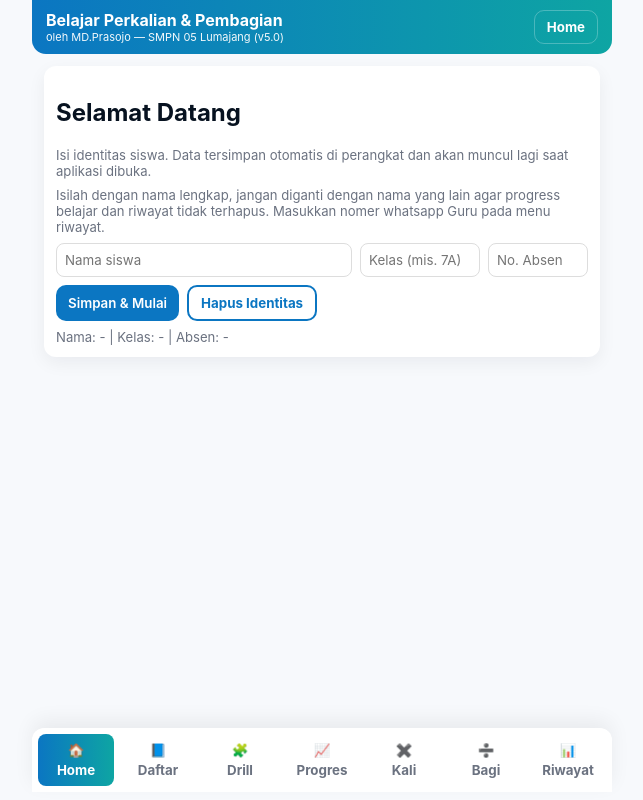
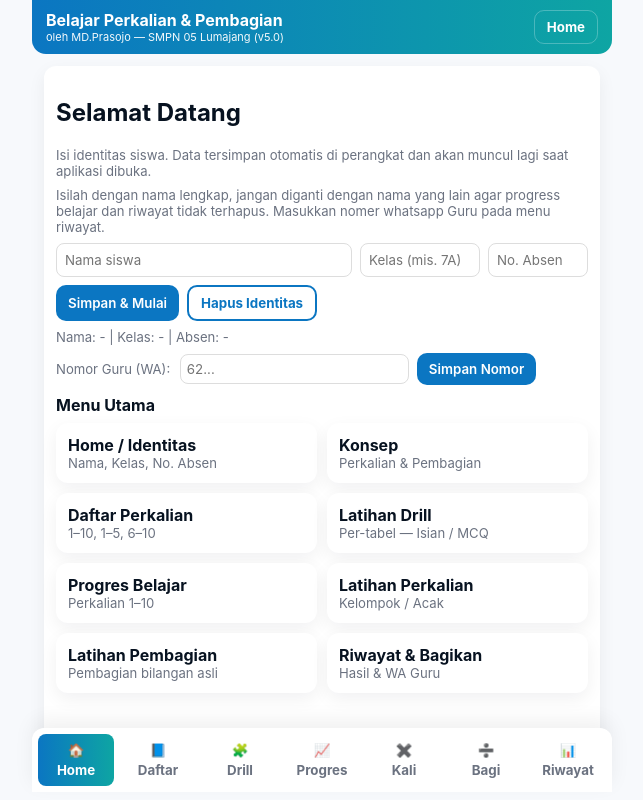
Before and after one commit to mdprasojo/kalibagi, a plain HTML site: page index.html in a window 1280 px wide. Shown: the whole page, without its empty margins (318-961 px from the left). Drawn offline with Linux system fonts and the light colour scheme.

Commit message:
Update index.html
perubahan halaman input nomer guru

```diff
--- a/index.html
+++ b/index.html
@@ -158,6 +158,31 @@ footer.app-footer{position:fixed;left:0;right:0;bottom:0;display:flex;justify-co
       </div>
       <div style="height:8px"></div>
       <div class="small">Nama: <span id="showName">-</span> | Kelas: <span id="showClass">-</span> | Absen: <span id="showAbsen">-</span></div>
+      <div style="height:8px"></div>
+      <div style="display:flex;gap:8px;align-items:center;flex-wrap:wrap">
+        <label class="small">Nomor Guru (WA):
+          <input id="teacherNumber" placeholder="62..." style="padding:6px;border-radius:8px;border:1px solid #ddd;margin-left:6px" />
+        </label>
+        <button class="btn" onclick="saveTeacher()">Simpan Nomor</button>
+        <div class="small" id="teacherSaved" style="margin-left:8px"></div>
+      </div>
+
+     <div style="height:10px"></div>
+      <div style="display:flex;justify-content:space-between;align-items:center">
+        <strong>Menu Utama</strong>
+        </div>
+      <div style="height:8px"></div>
+      <div style="display:grid;grid-template-columns:repeat(2,1fr);gap:10px">
+        <div class="card" onclick="navigate('cover')" style="cursor:pointer"><strong>Home / Identitas</strong><div class="small">Nama, Kelas, No. Absen</div></div>
+        <div class="card" onclick="navigate('konsep')" style="cursor:pointer"><strong>Konsep</strong><div class="small">Perkalian & Pembagian</div></div>
+        <div class="card" onclick="navigate('daftar')" style="cursor:pointer"><strong>Daftar Perkalian</strong><div class="small">1–10, 1–5, 6–10</div></div>
+        <div class="card" onclick="navigate('drill')" style="cursor:pointer"><strong>Latihan Drill</strong><div class="small">Per-tabel — Isian / MCQ</div></div>
+        <div class="card" onclick="navigate('progress')" style="cursor:pointer"><strong>Progres Belajar</strong><div class="small">Perkalian 1–10</div></div>
+        <div class="card" onclick="navigate('latihan_mul')" style="cursor:pointer"><strong>Latihan Perkalian</strong><div class="small">Kelompok / Acak</div></div>
+        <div class="card" onclick="navigate('latihan_div')" style="cursor:pointer"><strong>Latihan Pembagian</strong><div class="small">Pembagian bilangan asli</div></div>
+        <div class="card" onclick="navigate('riwayat')" style="cursor:pointer"><strong>Riwayat & Bagikan</strong><div class="small">Hasil & WA Guru</div></div>
+<div style="height:40px"></div>
+    </div>
     </div>
 
     <div id="konsep" class="card" style="display:none">
@@ -388,14 +413,6 @@ footer.app-footer{position:fixed;left:0;right:0;bottom:0;display:flex;justify-co
         <button class="btn" onclick="sendAllHistory()">Kirim Semua ke Guru</button>
         <button class="btn outline" onclick="copyAllHistory()">Salin Semua Riwayat</button>
         <button class="btn outline" onclick="clearAllHistory()">Hapus Semua Riwayat</button>
-      </div>
-      <div style="height:8px"></div>
-      <div style="display:flex;gap:8px;align-items:center;flex-wrap:wrap">
-        <label class="small">Nomor Guru (WA):
-          <input id="teacherNumber" placeholder="62..." style="padding:6px;border-radius:8px;border:1px solid #ddd;margin-left:6px" />
-        </label>
-        <button class="btn" onclick="saveTeacher()">Simpan Nomor</button>
-        <div class="small" id="teacherSaved" style="margin-left:8px"></div>
       </div>
       <div style="height:8px"></div>
       <div class="table-scroll"><div id="historyList"></div></div>
```
